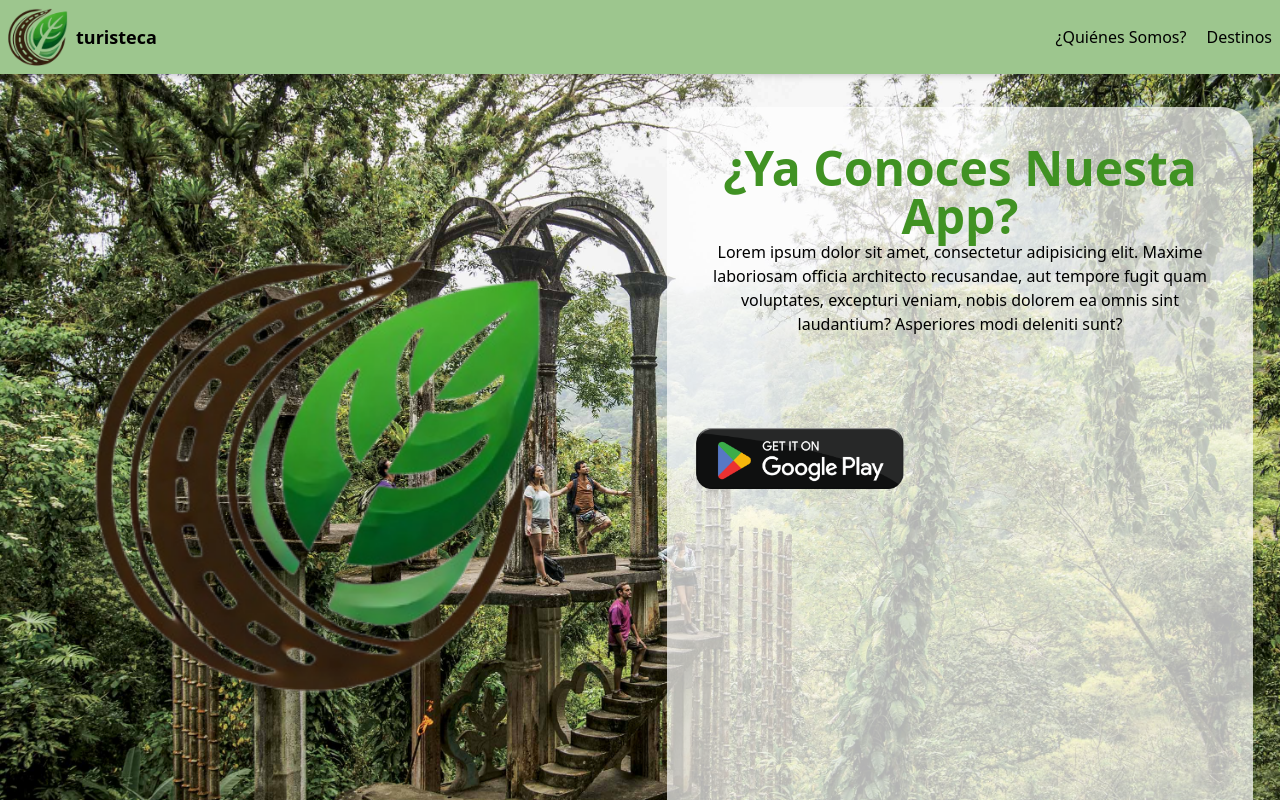
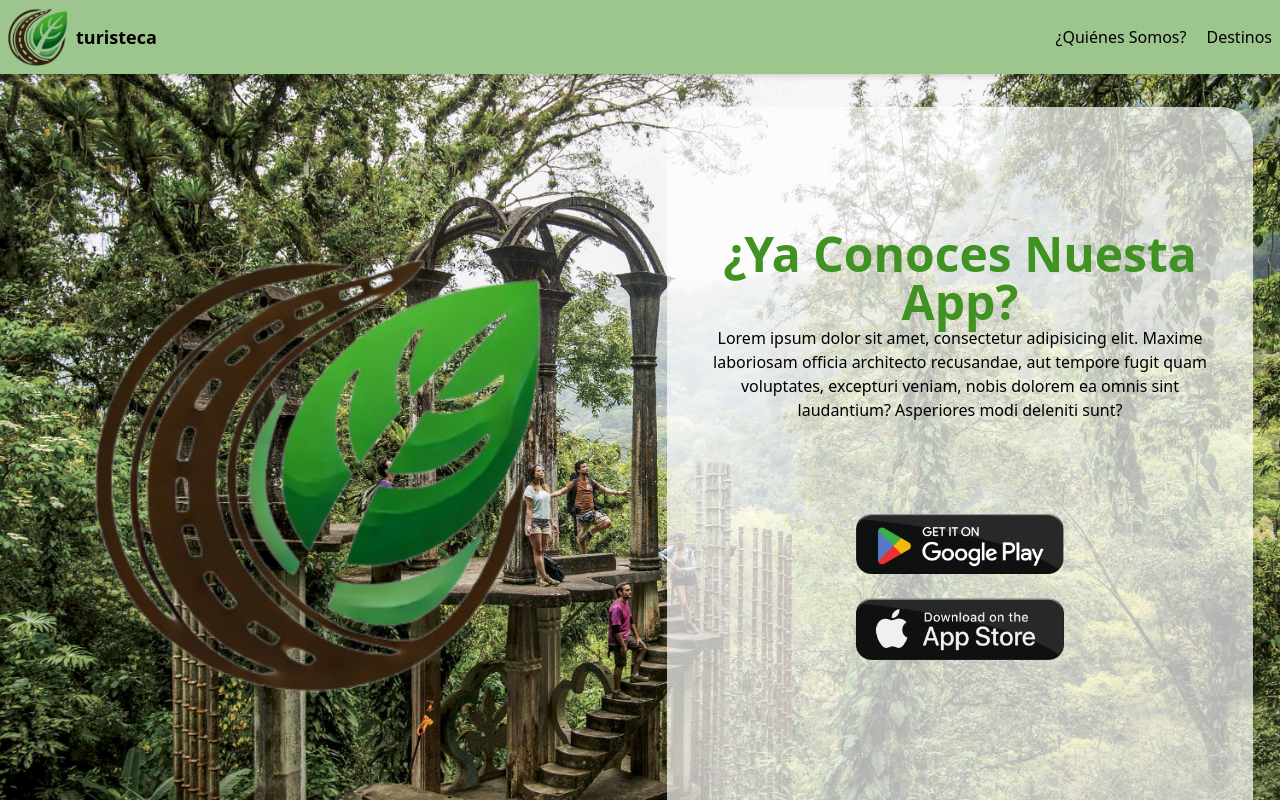
Before and after one commit to Eduardo-Sanchezs/frontend-web-turisteca, a React (Vite) app: page /anuncio in a window 1280 px wide. Shown: the top 800 px of the page. Built offline with nearby package versions, Linux system fonts and the light colour scheme.

Commit message:
se realizaron ajustes en los div del la pagina anuncio

```diff
--- a/src/Pages/Anuncio.jsx
+++ b/src/Pages/Anuncio.jsx
@@ -6,13 +6,13 @@ const Anuncio = () => {
             <div className="h-screen bg-[url('/BackGround.jpg')] bg-cover bg-center">
                 <div className=' h-screen w-full flex flex-col items-center justify-center mt-2.5'>
                     <div className='h-full w-full lg flex flex-row  justify-between'>
-                        <div className='flex w-full md:w-1/2 justify-center items-center'>
+                        <div className='flex w-full md:w-1/2 justify-center items-center '>
                             <img src="/Logoo.png" alt="" className='h-110' />
                         </div>
 
                         <div className='w-full md:w-1/2 flex justify-center items-center'>
                             <div className='w-11/12 h-11/12 flex justify-center items-center rounded-4xl' style={{ backgroundColor: 'rgba(255, 255, 255, 0.7)' }}>
-                                <div className='w-9/10 h-9/10 justify-center items-center rounded-4xl space-y-23'>
+                                <div className='w-9/10 h-2/3 justify-center items-center rounded-4xl space-y-23'>
                                     <div className='w-full'>
                                         <h1 className='text-center text-5xl font-extrabold text-[#409223]'> ¿Ya Conoces Nuesta App? </h1>
                                         <p className='text-center'>
@@ -20,9 +20,13 @@ const Anuncio = () => {
                                         </p>
                                     </div>
 
-                                    <div className='w-full'>
+                                    <div className='flex flex-col w-full items-center justify-center'>
                                         <a href="https://play.google.com/store/" target="_blank" rel="noopener noreferrer">
-                                            <img src="/Playstore.png" alt="Descargar en Google Play" className="w-48 md:w-52" />
+                                            <img src="/Playstore.png" alt="Descargar en Google Play" className="w-48 md:w-52 " />
+                                        </a>
+                                        <br />
+                                        <a href="https://www.apple.com/app-store/" target="_blank" rel="noopener noreferrer">
+                                            <img src="/Appstore.png" alt="Descargar en App Store" className="w-48 md:w-52" />
                                         </a>
                                     </div>
                                 </div>
```
